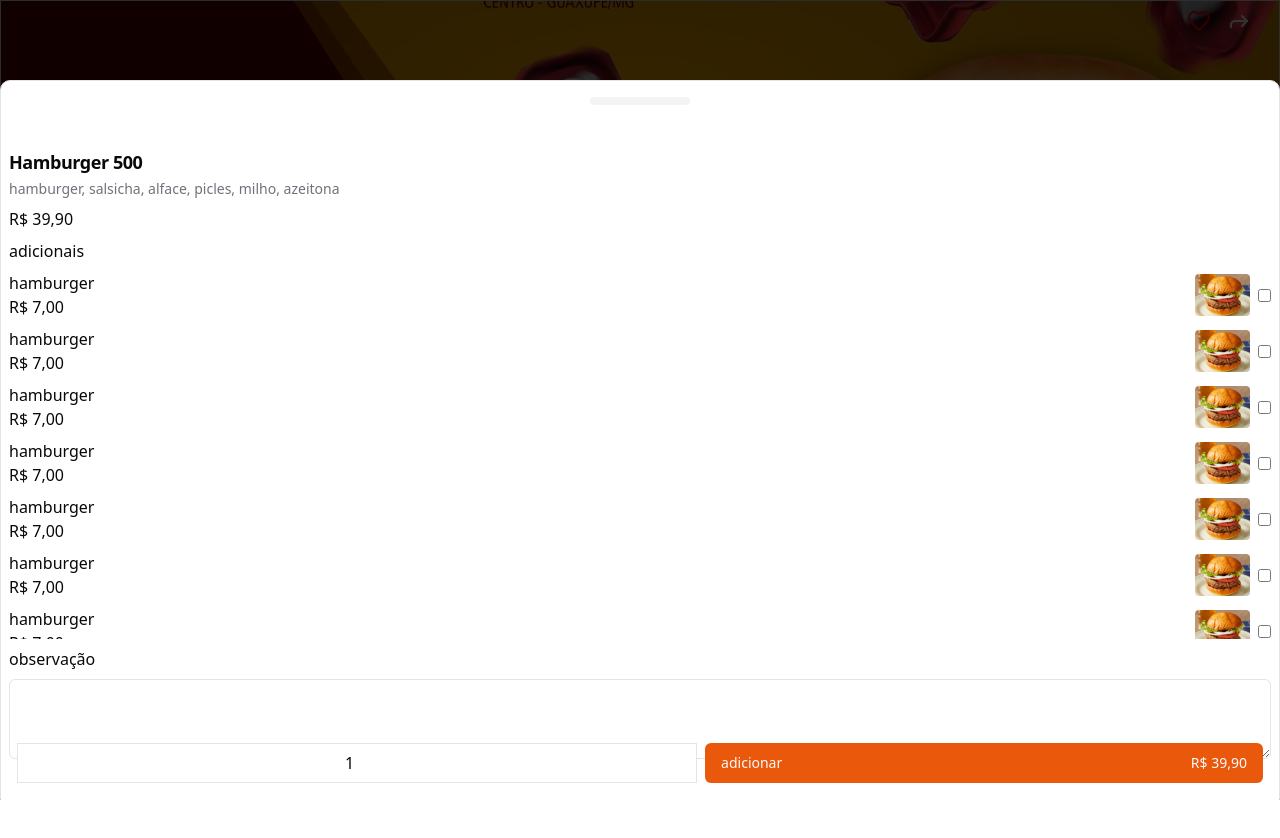
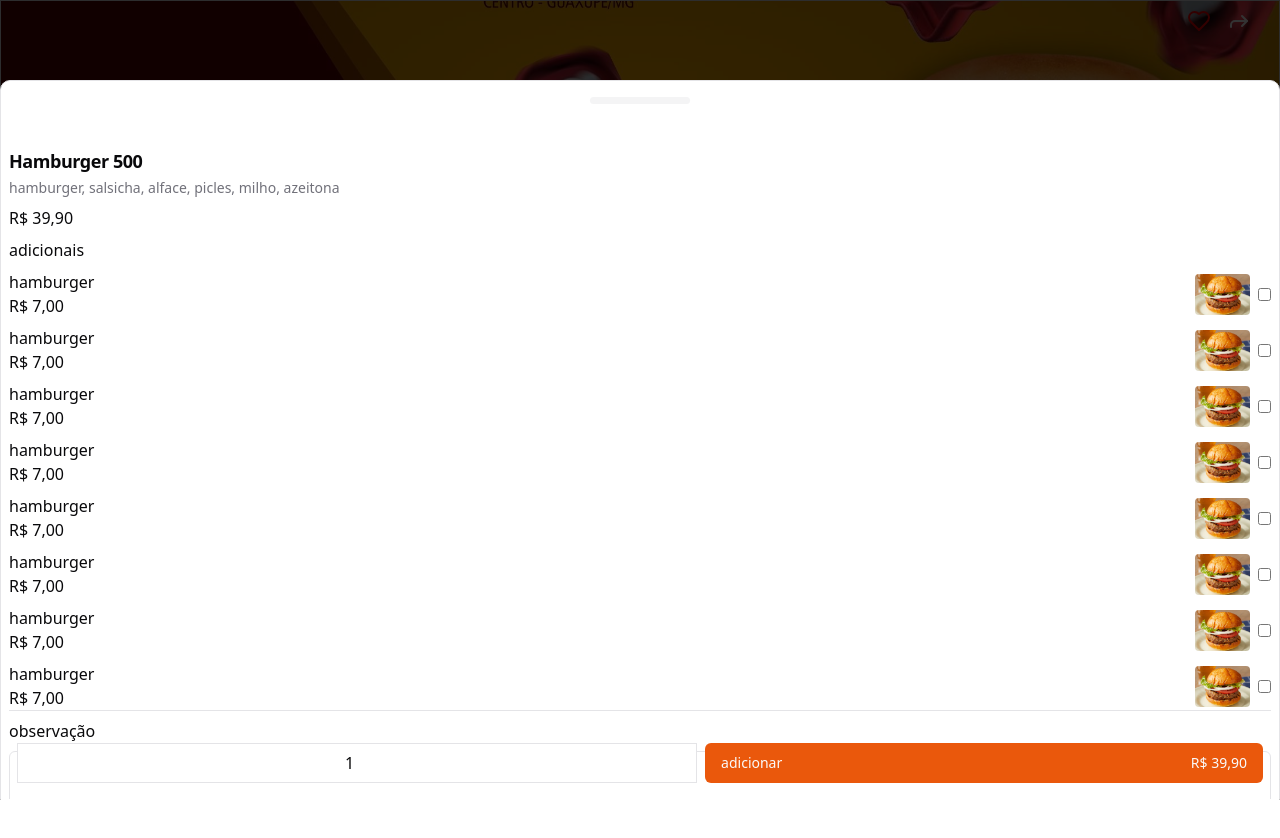
Before and after one commit to alansilva313/cardapio, a React (Vite) app: page / in a window 1280 px wide. Both pictures are taken after a click on the element 640 px from the left and 483 px from the top of the page. Shown: the top 838 px of the page. Built offline with nearby package versions, Linux system fonts and the light colour scheme.

Commit message:
ajustes adicionais

```diff
--- a/src/components/detalhesprodutos/index.tsx
+++ b/src/components/detalhesprodutos/index.tsx
@@ -27,7 +27,7 @@ import Cart from "../cart";
         <DrawerContent className="h-[90%] flex flex-col" >
 
 
-          <div className="p-2 flex flex-col mt-10">
+          <div className="p-2 flex flex-col mt-10 h-full overflow-auto pb-20">
            <div  className="flex flex-col gap-2">
            <DrawerTitle>{data.title}</DrawerTitle>
            <DrawerDescription>{data.ingredients}</DrawerDescription>
@@ -41,7 +41,7 @@ import Cart from "../cart";
            </div>
 
 
-           <div className="h-[400px] overflow-auto">
+           <div >
             <p>adicionais</p>
 
 
```
